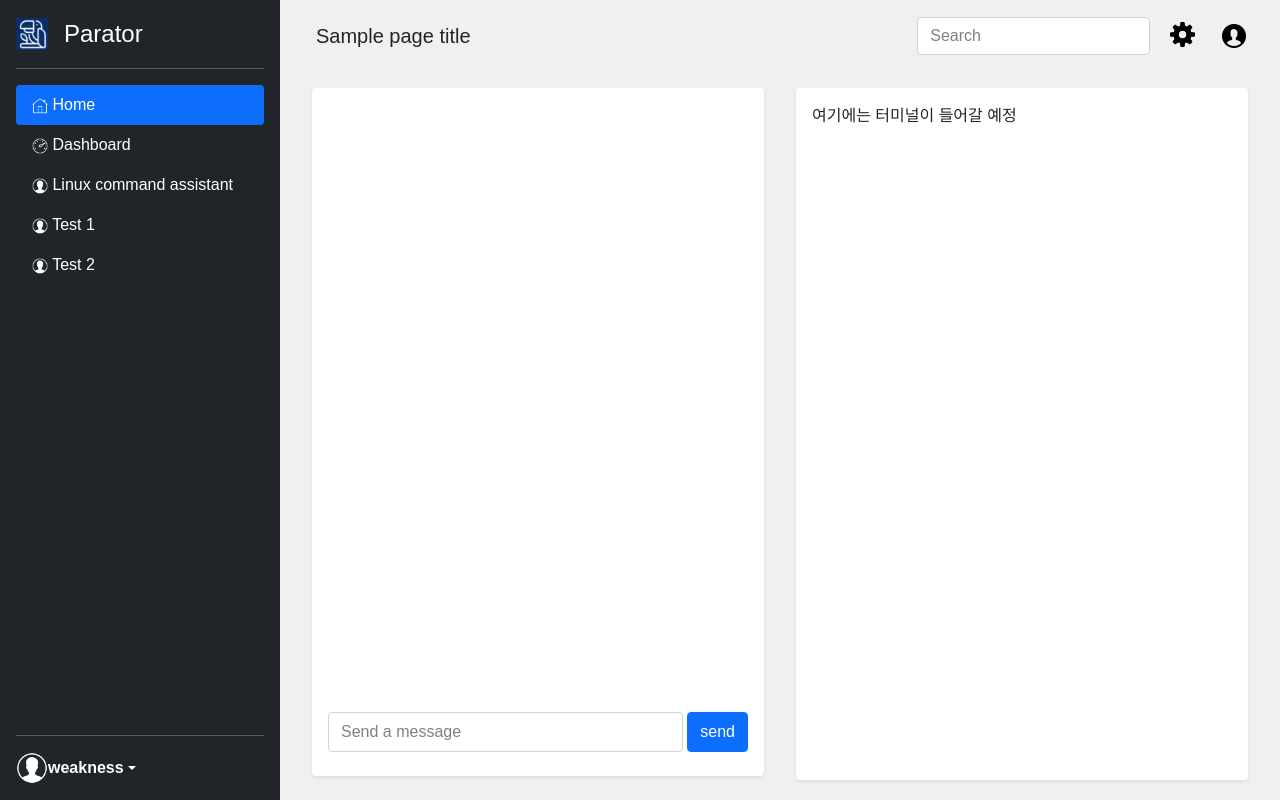
After one commit to with-developer/Parrotor-AI-system-assistant, a Flask app: template templates/user/linux_command_assistant.html in a window 1280 px wide. The commit adds this page. Run offline with Flask 3, Linux system fonts and the light colour scheme; the template is opened without the code that fills it: most values are stand-ins (such as "Sample title", 1, 10 or a date in 2020); parts of the project's set-up code (start-up, migrations or seed data) failed here and were passed over; some libraries are stand-ins or nearby versions; some web fonts are replaced.

Commit message:
관리자, 사용자용 sidebar html 파일 분리

```diff
--- a/templates/template/header.html
+++ b/templates/template/header.html
@@ -6,7 +6,7 @@
         </button>
         <div class="collapse navbar-collapse" id="navbarSupportedContent">
             <span class="navbar-nav me-auto mb-2 mb-lg-0">
-                관리자 대시보드
+                {{ page_title }}
             </span>
             <form class="d-flex">
                 <input class="form-control me-2" type="search" placeholder="Search" aria-label="Search">
--- /dev/null
+++ b/templates/template/user_sidebar.html
@@ -0,0 +1,73 @@
+<div class="d-flex flex-column flex-shrink-0 p-3 text-white bg-dark" style="width: 280px; height: 100%;">
+    <a href="/" class="d-flex align-items-center mb-3 mb-md-0 me-md-auto text-white text-decoration-none">
+        <img src="{{ url_for('static', filename='images/logo.png') }}" width="32" height="32"
+            class="d-inline-block align-middle" alt="">
+        <span class="fs-4" style="margin-left:1rem;">Parator</span>
+    </a>
+    <hr>
+    <ul class="nav nav-pills flex-column mb-auto">
+        <li class="nav-item">
+            <a href="#" class="nav-link active" aria-current="page">
+                <img src="{{ url_for('static', filename='images/icons/icons8-home-50.png') }}" width="16" height="16"
+                    class="d-inline-block align-middle" alt="">
+                Home
+            </a>
+        </li>
+        <li>
+            <a href="../dashboard" class="nav-link text-white">
+                <img src="{{ url_for('static', filename='images/icons/icons8-dashboard-50.png') }}" width="16"
+                    height="16" class="d-inline-block align-middle" alt="">
+                Dashboard
+            </a>
+        </li>
+        <li>
+            <a href="../linux_command_assistant" class="nav-link text-white">
+                <img src="{{ url_for('static', filename='images/icons/icons8-user-60-white.png') }}" width="16"
+                    height="16" class="d-inline-block align-middle" alt="">
+                Linux command assistant
+            </a>
+        </li>
+        <li>
+            <a href="#" class="nav-link text-white">
+                <img src="{{ url_for('static', filename='images/icons/icons8-user-60-white.png') }}" width="16"
+                    height="16" class="d-inline-block align-middle" alt="">
+                Test 1
+            </a>
+        </li>
+        <li>
+            <a href="#" class="nav-link text-white">
+                <img src="{{ url_for('static', filename='images/icons/icons8-user-60-white.png') }}" width="16"
+                    height="16" class="d-inline-block align-middle" alt="">
+                Test 2
+            </a>
+        </li>
+        {% if is_admin %}
+
+        <li>
+            <a href="/jiranistrator/dashboard" class="nav-link text-white">
+                <img src="{{ url_for('static', filename='images/icons/icons8-user-60-white.png') }}" width="16"
+                    height="16" class="d-inline-block align-middle" alt="">
+                Admin Page
+            </a>
+        </li>
+        {% endif %}
+    </ul>
+    <hr>
+    <div class="dropdown">
+        <a href="#" class="d-flex align-items-center text-white text-decoration-none dropdown-toggle" id="dropdownUser1"
+            data-bs-toggle="dropdown" aria-expanded="false">
+            <img src="{{ url_for('static', filename='images/icons/icons8-user-60-white.png') }}" width="32"
+                    height="32" class="d-inline-block align-middle" alt="">
+            <strong>weakness</strong>
+        </a>
+        <ul class="dropdown-menu dropdown-menu-dark text-small shadow" aria-labelledby="dropdownUser1">
+            <li><a class="dropdown-item" href="#">New project...</a></li>
+            <li><a class="dropdown-item" href="#">Settings</a></li>
+            <li><a class="dropdown-item" href="#">Profile</a></li>
+            <li>
+                <hr class="dropdown-divider">
+            </li>
+            <li><a class="dropdown-item" href="#">Sign out</a></li>
+        </ul>
+    </div>
+</div>
```
Also changed, not shown: templates/template/admin_sidebar.html (renamed from templates/template/sidebar.html, +5 -5 lines).
